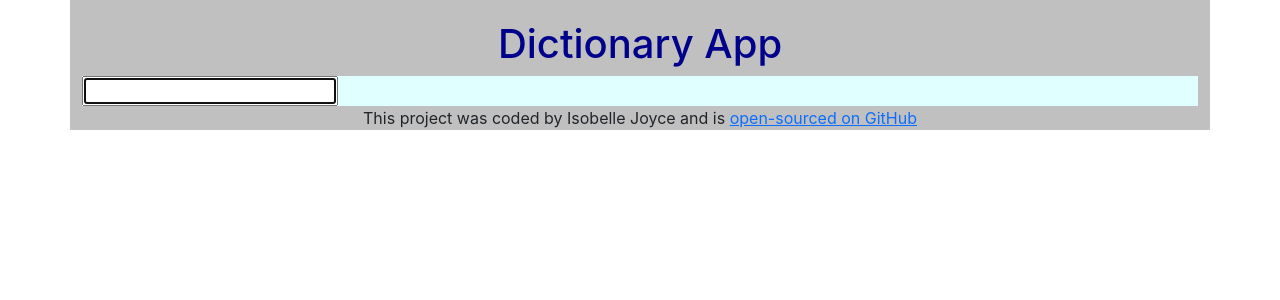
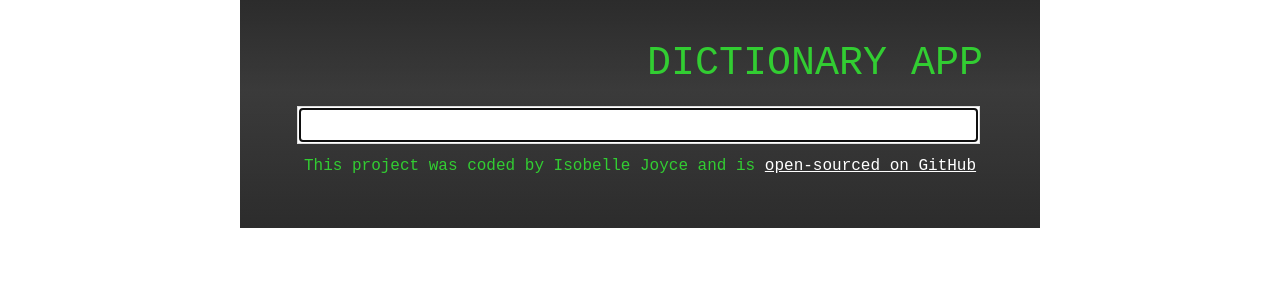
Before and after one commit to isobelleanna/dictionary-app, a React (Create React App) app: page / in a window 1280 px wide. Shown: the top 300 px of the page. Built offline with nearby package versions, Linux system fonts and the light colour scheme.

Commit message:
Adjust styling

```diff
--- a/src/App.css
+++ b/src/App.css
@@ -1,8 +1,32 @@
+body {
+  background-color: white;
+  color: limegreen;
+  font-family: "Courier New", Courier, monospace;
+}
+
+a {
+  color: white;
+}
+
+a:hover {
+  background-color: green;
+  color: aquamarine;
+}
+
 .container {
-  background-color: silver;
+  background: linear-gradient(to bottom, #323232 0%, #3f3f3f 40%, #1c1c1c 150%),
+    linear-gradient(
+      to top,
+      rgba(255, 255, 255, 0.4) 0%,
+      rgba(0, 0, 0, 0.25) 200%
+    );
+  background-blend-mode: multiply;
+  max-width: 800px;
+  padding-top: 20px;
+  padding-bottom: 50px;
 }
 .title {
-  color: darkblue;
-  text-align: center;
+  text-align: right;
   padding-top: 20px;
+  padding-right: 45px;
 }
--- a/src/App.js
+++ b/src/App.js
@@ -6,7 +6,7 @@ function App() {
     <div className="App">
       <div className="container">
       <header className="App-header">
-       <h1 className="title">Dictionary App</h1>
+       <h1 className="title">DICTIONARY APP</h1>
       </header>
       <main>
         <Dictionary />
--- a/src/Dictionary.css
+++ b/src/Dictionary.css
@@ -1,3 +1,10 @@
 .Dictionary {
-  background-color: lightcyan;
+  max-width: 700px;
+  padding: 10px 5px 10px 45px;
 }
+
+.Dictionary input {
+  width: 105%;
+  padding: 6px 4px;
+  border: 1px solid #ddd;
+}
--- a/src/Meaning.js
+++ b/src/Meaning.js
@@ -8,20 +8,16 @@ export default function Meaning(props) {
             {props.meaning.definitions.map(function (definition, index) {
                 return (
                      <div key={index}>
-                         <p>
+                         <span>
                              <strong>
-                             Definition:
-                             </strong>
                              {definition.definition}
-
-                              <br />
-                              <strong>
-                              Example:
-                              </strong>
+                            </strong>
+                            <br />
                               <em>{definition.example}</em>
                               <br />
                               <Synonyms synonyms= {definition.synonyms} />
-                               </p>
+                              <hr />
+                               </span>
                     </div>
                      );
                      })}
```
